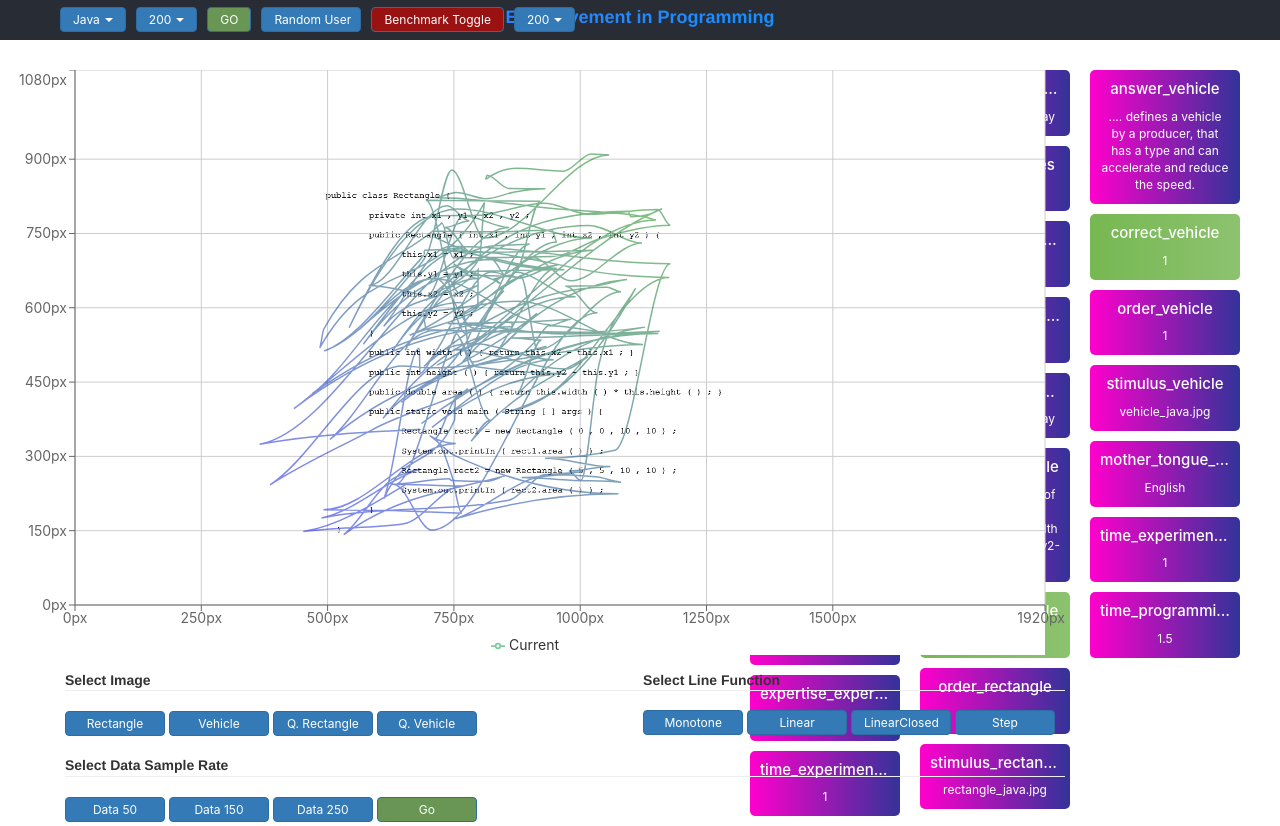
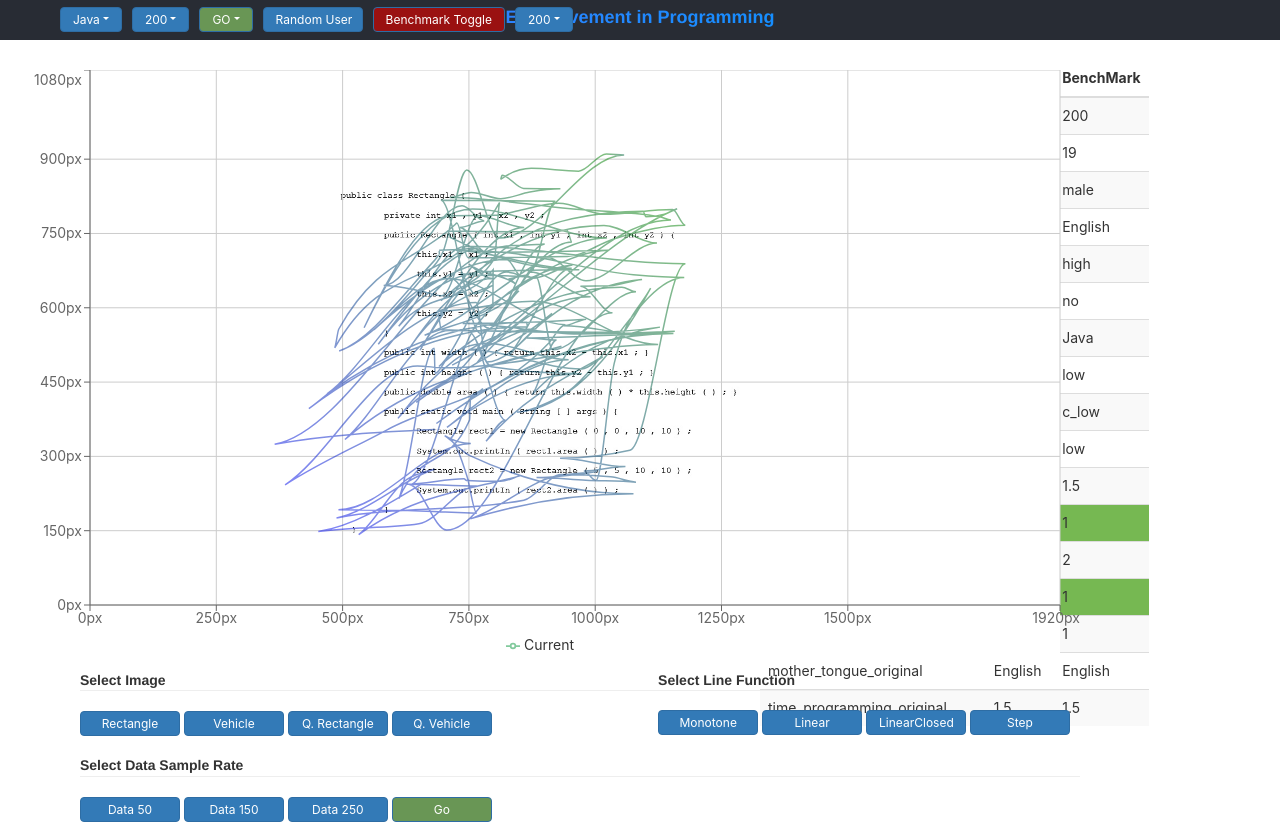
Before and after one commit to ashvtol/EMIP, a React (Create React App) app in the folder dashboard/: page / in a window 1280 px wide. Built offline with nearby package versions, Linux system fonts and the light colour scheme.

Commit message:
changed cards to tables and filtered few rows

```diff
--- a/dashboard/public/index.html
+++ b/dashboard/public/index.html
@@ -3,6 +3,7 @@
 <head>
     <meta charset="utf-8"/>
     <link rel="icon" href="%PUBLIC_URL%/favicon.ico"/>
+    <link rel="stylesheet" href="https://stackpath.bootstrapcdn.com/bootstrap/4.1.3/css/bootstrap.min.css" integrity="sha384-MCw98/SFnGE8fJT3GXwEOngsV7Zt27NXFoaoApmYm81iuXoPkFOJwJ8ERdknLPMO" crossorigin="anonymous">
     <link rel="stylesheet" href="https://maxcdn.bootstrapcdn.com/bootstrap/3.4.1/css/bootstrap.min.css">
     <script src="https://ajax.googleapis.com/ajax/libs/jquery/3.5.1/jquery.min.js"></script>
     <script src="https://maxcdn.bootstrapcdn.com/bootstrap/3.4.1/js/bootstrap.min.js"></script>
--- a/dashboard/src/App.js
+++ b/dashboard/src/App.js
@@ -53,7 +53,10 @@ class App extends React.Component {
             id: 0,
             index: 0,
             benchmarkIndex: 200,
-            cardData: data[indexMap[200]],
+            cardData: {
+                "coordinates": data[indexMap[200]],
+                "benchmark": data[indexMap[200]],
+            },
             benchmarkToggle: false,
             cartesianPlotData: {
                 "coordinates": [data[indexMap[200]].rectangle_java, data[indexMap[200]].vehicle_java],
@@ -80,7 +83,10 @@ class App extends React.Component {
         }), () => {
             console.log("Parent state changed by Menu :", value, "index:", this.state.index);
             this.setState((prev, current) => ({
-                cardData: data[indexMap[this.state.index]],
+                cardData: {
+                    "coordinates": data[indexMap[this.state.index]],
+                    "benchmark": data[indexMap[this.state.benchmarkIndex]],
+                },
                 cartesianPlotData: {
                     "coordinates": [data[indexMap[this.state.index]].rectangle_java, data[indexMap[this.state.index]].vehicle_java],
                     "benchmark": [data[indexMap[this.state.benchmarkIndex]].rectangle_java, data[indexMap[this.state.benchmarkIndex]].vehicle_java],
@@ -99,7 +105,10 @@ class App extends React.Component {
         // console.log("Sent from Menu", value);
         // languages["benchmarkToggle"] = false;
         this.setState((prev, current) => ({
-            cardData: data[this.state.index],
+            cardData: {
+                "coordinates": data[indexMap[this.state.index]],
+                "benchmark": data[indexMap[this.state.benchmarkIndex]],
+            },
             benchmarkToggle: true,
             cartesianPlotData: {
                 "coordinates": [data[indexMap[this.state.index]].rectangle_java, data[indexMap[this.state.index]].vehicle_java],
--- a/dashboard/src/Cards.js
+++ b/dashboard/src/Cards.js
@@ -1,18 +1,15 @@
 import React from 'react';
-import './cardStyle.css'
-import Card from 'react-bootstrap/Card'
+import './cardStyle.css';
+import Table from 'react-bootstrap/Table';
 
-let label1Col = [];
-let label2Col = [];
-let label3Col = [];
 
+let labelsAll = [];
 
 function initLabels(value) {
     let labels = Object.keys(value);
-    labels = labels.filter(item => (item !== 'vehicle_java' && item !== 'rectangle_java'));
-    label1Col = labels.slice(0, 10);
-    label2Col = labels.slice(10, 19);
-    label3Col = labels.slice(19, -1);
+    let filterList = ["vehicle_java", "rectangle_java", "time_experiment_language", "answer_rectangle", "answer_vehicle", "makeup", "stimulus_rectangle", "stimulus_vehicle", "time_experiment_language_original", "frequency_experiment_language", "other_languages_original", "frequency_other_language"]
+    labels = labels.filter(item => (!filterList.includes(item)));
+    labelsAll = labels;
     return labels;
 }
 
@@ -28,17 +25,29 @@ class Cards extends React.Component {
     constructor(props) {
         super(props);
         this.state = {
-            data: this.props.data,
-            labels: initLabels(this.props.data)
+            data: this.props.data.coordinates,
+            benchmark: this.props.data.benchmark,
+            labels: initLabels(this.props.data.coordinates)
         }
     }
 
     changeCardBg(value) {
         if (value === 'correct_vehicle' || value === 'correct_rectangle') {
-            if (this.state.data[value] === 1) {
-                return "linear-gradient(to right, #76b852, #8dc26f)";
+            if (this.state.data.coordinates[value] === 1) {
+                return "linear-gradient(to right, #76b852, #76b852)";
             } else {
-                return "linear-gradient(to right, #ed213a, #93291e)";
+                return "linear-gradient(to right, #ed213a, #ed213a)";
+            }
+        }
+        return null;
+    }
+
+    changeCardBg1(value) {
+        if (value === 'correct_vehicle' || value === 'correct_rectangle') {
+            if (this.state.data.benchmark[value] === 1) {
+                return "linear-gradient(to right, #76b852, #76b852)";
+            } else {
+                return "linear-gradient(to right, #ed213a, #ed213a)";
             }
         }
         return null;
@@ -47,50 +56,29 @@ class Cards extends React.Component {
     render() {
         return (
             <>
-                <div className={"cardsColumn1"}>
-                    {label1Col.map((value, index) => {
-                        return (
-                            <Card bg="primary" text="white" className={"cards"}
-                                  style={{background: this.changeCardBg(value)}} key={value}>
-                                <Card.Body>
-                                    <Card.Title>{value}</Card.Title>
-                                    <Card.Text>
-                                        {this.state.data[value]}
-                                    </Card.Text>
-                                </Card.Body>
-                            </Card>
-                        )
-                    })}
-                </div>
-                <div className={"cardsColumn2"}>
-                    {label2Col.map((value, index) => {
-                        return (
-                            <Card bg="primary" text="white" className={"cards"}
-                                  style={{background: this.changeCardBg(value)}} key={value}>
-                                <Card.Body>
-                                    <Card.Title>{value}</Card.Title>
-                                    <Card.Text>
-                                        {this.state.data[value]}
-                                    </Card.Text>
-                                </Card.Body>
-                            </Card>
-                        )
-                    })}
-                </div>
-                <div className={"cardsColumn3"}>
-                    {label3Col.map((value, index) => {
-                        return (
-                            <Card bg="primary" text="white" className={"cards"}
-                                  style={{background: this.changeCardBg(value)}} key={value}>
-                                <Card.Body>
-                                    <Card.Title>{value}</Card.Title>
-                                    <Card.Text>
-                                        {this.state.data[value]}
-                                    </Card.Text>
-                                </Card.Body>
-                            </Card>
-                        )
-                    })}
+                <div className={"tableCSS"}>
+                    <Table hover striped={true}>
+                        <thead>
+                        <tr>
+                            <th>Metadata</th>
+                            <th>Current</th>
+                            <th>BenchMark</th>
+                        </tr>
+                        </thead>
+                        <tbody>
+                        {labelsAll.map((value, index) => {
+                            return (
+                                <tr key={index}>
+                                    <td>{value}</td>
+                                    <td style={{background: this.changeCardBg(value)}} key={value}>
+                                        {this.state.data.coordinates[value]}</td>
+                                    <td style={{background: this.changeCardBg1(value)}} key={value}>
+                                        {this.state.data.benchmark[value]}</td>
+                                </tr>
+                            )
+                        })}
+                        </tbody>
+                    </Table>
                 </div>
             </>
         );
--- a/dashboard/src/HeaderMenu.js
+++ b/dashboard/src/HeaderMenu.js
@@ -96,7 +96,7 @@ class HeaderMenu extends React.Component {
                             <div className="dropdown">
                                 <button className="btn btn-primary dropdown-toggle newbtn" type="button"
                                         data-toggle="dropdown"> {this.state.lang}
-                                    <span className="caret"/></button>
+                                    </button>
                                 <ul className="dropdown-menu">
                                     {Object.keys(this.state.data).map((value, index) => {
                                         return <li key={value} onClick={() => this.changeLanguage(value)}><a
@@ -110,7 +110,7 @@ class HeaderMenu extends React.Component {
                             <div className="dropdown">
                                 <button className="btn btn-primary dropdown-toggle newbtn" type="button"
                                         data-toggle="dropdown"> {this.state.id}
-                                    <span className="caret"/></button>
+                                    </button>
                                 <ul className="dropdown-menu">
                                     {this.props.data.menuData[this.state.lang].map((value) => {
                                         return <li key={value} onClick={() => this.changeID(value)}><a
@@ -129,14 +129,14 @@ class HeaderMenu extends React.Component {
                         </div>
                         <div id={"menuItems"}>
                             <div className="dropdown">
-                                <button className="btn btn-primary dropdown-toggle" type="button"
+                                <button className="btn btn-primary" type="button"
                                         data-toggle="dropdown" onClick={() => this.selectRandomUser()}>Random User
                                 </button>
                             </div>
                         </div>
                         <div id={"menuItems"}>
                             <div className="dropdown">
-                                <button className="btn btn-primary dropdown-toggle newbtn" type="button"
+                                <button className="btn btn-primary newbtn" type="button"
                                         data-toggle="dropdown"
                                         style={{background: this.getToggleBg()}}
                                         onClick={() => this.toggleBenchMark()}>Benchmark Toggle
@@ -147,7 +147,7 @@ class HeaderMenu extends React.Component {
                             <div className="dropdown">
                                 <button className="btn btn-primary dropdown-toggle newbtn" type="button"
                                         data-toggle="dropdown"> {this.state.benchmarkIndex}
-                                    <span className="caret"/></button>
+                                    </button>
                                 <ul className="dropdown-menu">
                                     {this.props.data.menuData[this.state.lang].map((value) => {
                                         return <li key={value} onClick={() => this.changeBenchmark(value)}><a
--- a/dashboard/src/cardStyle.css
+++ b/dashboard/src/cardStyle.css
@@ -12,35 +12,10 @@
     z-index: 10;
 }
 
-.cardsColumn1 {
+.tableCSS {
     position: absolute;
     display: block;
-    right: 380px;
-    top: 70px;
-
+    right: 400px;
+    top: 60px;
+    width: 120px !important;
 }
-
-.cardsColumn2 {
-    position: absolute;
-    display: block;
-    right: 210px;
-    top: 70px;
-}
-
-.cardsColumn3 {
-    position: absolute;
-    display: block;
-    right: 40px;
-    top: 70px;
-}
-
-.cards {
-    margin-bottom: 10px;
-    width: 15rem !important;
-    height: auto;
-    padding: 1px 10px 1px;
-    background: linear-gradient(to right, #ff00cc, #333399); /* W3C, IE 10+/ Edge, Firefox 16+, Chrome 26+, Opera 12+, Safari 7+ */
-    border-radius: 5px;
-    text-align: center;
-    font-size: 12px !important;
-}
--- a/dashboard/src/cartesianPlotStyle.css
+++ b/dashboard/src/cartesianPlotStyle.css
@@ -1,7 +1,7 @@
 .plotDiv {
     position: absolute !important;
     display: block !important;
-    left: 5px;
+    left: 20px;
     top: 70px;
     height: 585px !important;
     width: 1040px !important;
```
Also changed, not shown: 1 other file (tests, documents, lock files or other folders).
